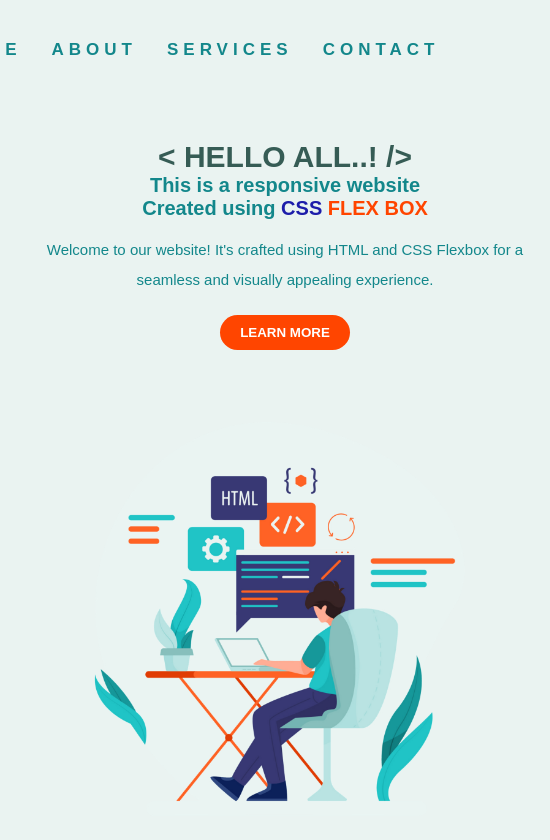
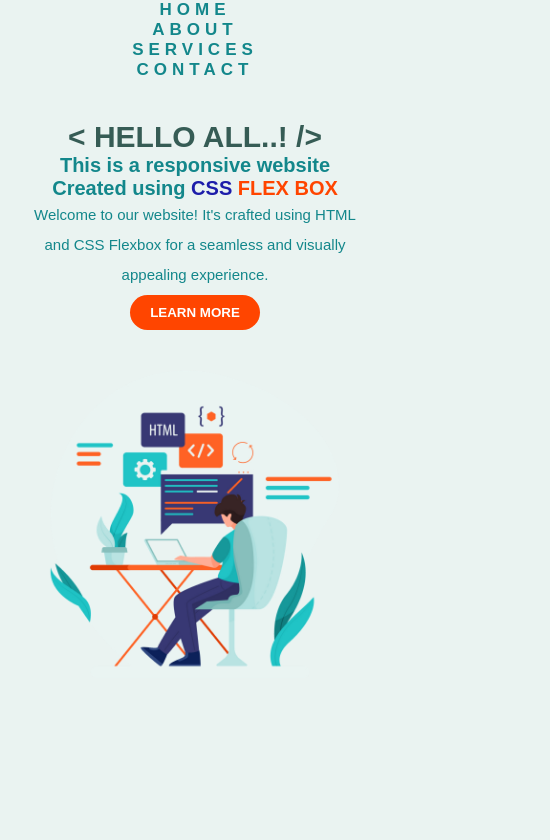
Before and after one commit to Selvasanthosh-M/CSS-Flex-Box-project, a plain HTML site: page index.html in a window 390 px wide. Shown: the whole page, 550 px wide, since content can reach past the window. Drawn offline with Linux system fonts and the light colour scheme; a web font is replaced by a local one.

Commit message:
Update style.css

```diff
--- a/style.css
+++ b/style.css
@@ -112,34 +112,34 @@ h1::after{
 
 @media screen and (max-width: 600px){
     main{
-        display: inline-block;
-        /* align-items: center; */
+        display: block;
+        align-items: center;
         justify-content: center;
-        height: calc(100vh - 150px);
+        text-align: center;
+        /* height: calc(100vh - 150px); */
 }
 
 .content-left{
-    margin: 20px;
+
     text-align: center;
     justify-content: center;
     width: 100%;
-    order: 1;
 }
 
 
 
 .nav{
-    display: flex;
-    flex-wrap: wrap;
+    display: block;
     align-items: center;
     justify-content: center;
     height: 100px;
-    margin-bottom: 20px
+    width: 100%;
+    margin-bottom: 20px;
 }
 
 ul {
     text-align: center;
-    display: flex;
+    display: block;
     justify-content: center;
     align-items: center;
     list-style-type: none;
@@ -157,6 +157,7 @@ a{
 }
 
 li > a{
+
     margin: 0 15px;
     letter-spacing: 5px;
     /* color: #30E3CA; */
@@ -166,8 +167,8 @@ li > a{
 }
 
 .img{
-    margin-left: 30px;
-    max-width: 500px;
+
+    max-width: 100%;
     max-height: 500px;
 }
 
@@ -188,8 +189,9 @@ li > a{
     color: #13878b;
     font-size: 15px;
     font-weight: 400;
-    margin: 15px 0;
+    /* margin: 15px 0; */
     line-height: 30px;
+    margin: 0 20px;
 }
 
 .btn {
```
